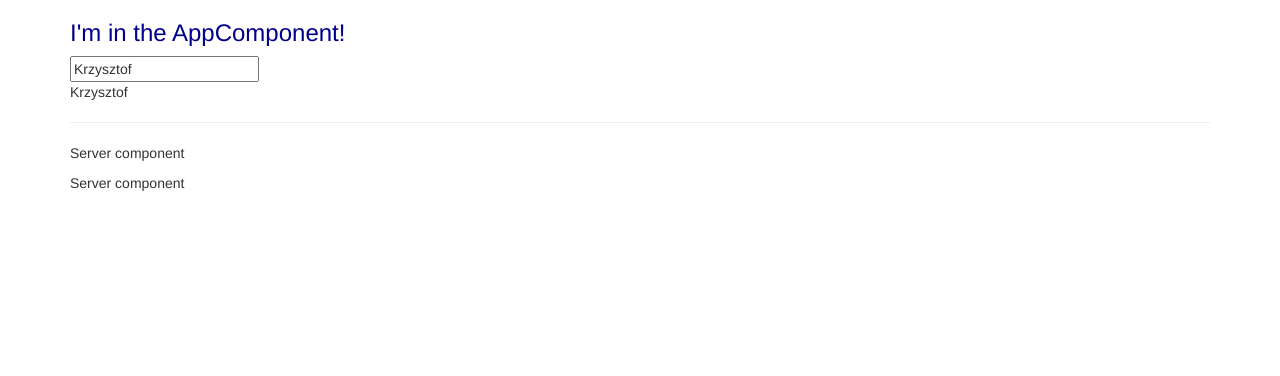
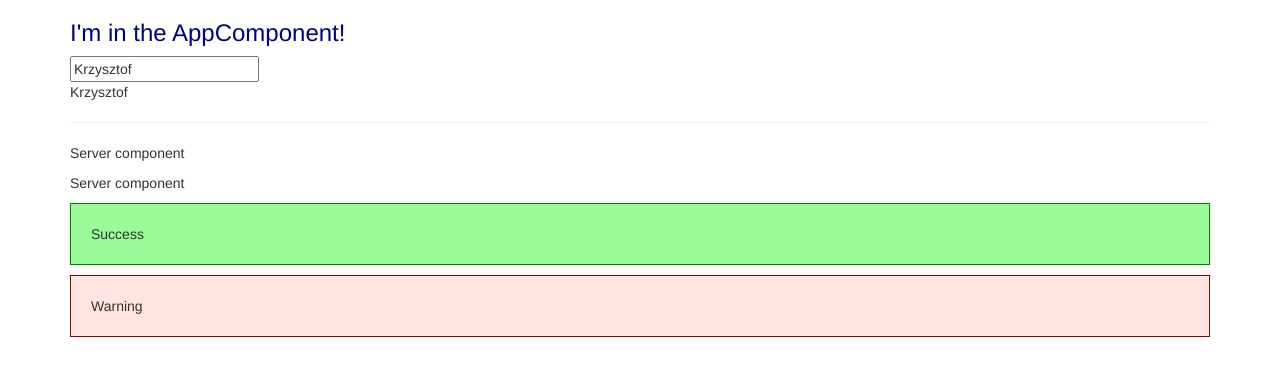
Before and after one commit to krzysiekkogut/learn-angular, an Angular app: page / in a window 1280 px wide. Shown: the top 376 px of the page. Built offline with nearby package versions, Linux system fonts and the light colour scheme.

Commit message:
Create and style alerts components

```diff
--- a/src/app/app.component.html
+++ b/src/app/app.component.html
@@ -6,6 +6,8 @@
       <p>{{ name }}</p>
       <hr />
       <app-servers></app-servers>
+      <app-success-alert></app-success-alert>
+      <app-warning-alert></app-warning-alert>
     </div>
   </div>
 </div>
--- /dev/null
+++ b/src/app/success-alert/success-alert.component.css
@@ -0,0 +1,5 @@
+p {
+  padding: 20px;
+  background-color: palegreen;
+  border: 1px solid green;
+}
--- /dev/null
+++ b/src/app/success-alert/success-alert.component.html
@@ -0,0 +1,3 @@
+<p>
+  Success
+</p>
--- /dev/null
+++ b/src/app/success-alert/success-alert.component.ts
@@ -0,0 +1,15 @@
+import { Component, OnInit } from '@angular/core';
+
+@Component({
+  selector: 'app-success-alert',
+  templateUrl: './success-alert.component.html',
+  styleUrls: ['./success-alert.component.css']
+})
+export class SuccessAlertComponent implements OnInit {
+
+  constructor() { }
+
+  ngOnInit() {
+  }
+
+}
--- /dev/null
+++ b/src/app/warning-alert/warning-alert.component.css
@@ -0,0 +1,5 @@
+p {
+  padding: 20px;
+  background-color: mistyrose;
+  border: 1px solid darkred;
+}
--- /dev/null
+++ b/src/app/warning-alert/warning-alert.component.html
@@ -0,0 +1,3 @@
+<p>
+  Warning
+</p>
--- /dev/null
+++ b/src/app/warning-alert/warning-alert.component.ts
@@ -0,0 +1,15 @@
+import { Component, OnInit } from '@angular/core';
+
+@Component({
+  selector: 'app-warning-alert',
+  templateUrl: './warning-alert.component.html',
+  styleUrls: ['./warning-alert.component.css']
+})
+export class WarningAlertComponent implements OnInit {
+
+  constructor() { }
+
+  ngOnInit() {
+  }
+
+}
```
Also changed, not shown: src/app/app.module.ts (+10 -2 lines), 2 other files (tests, documents, lock files or other folders).
